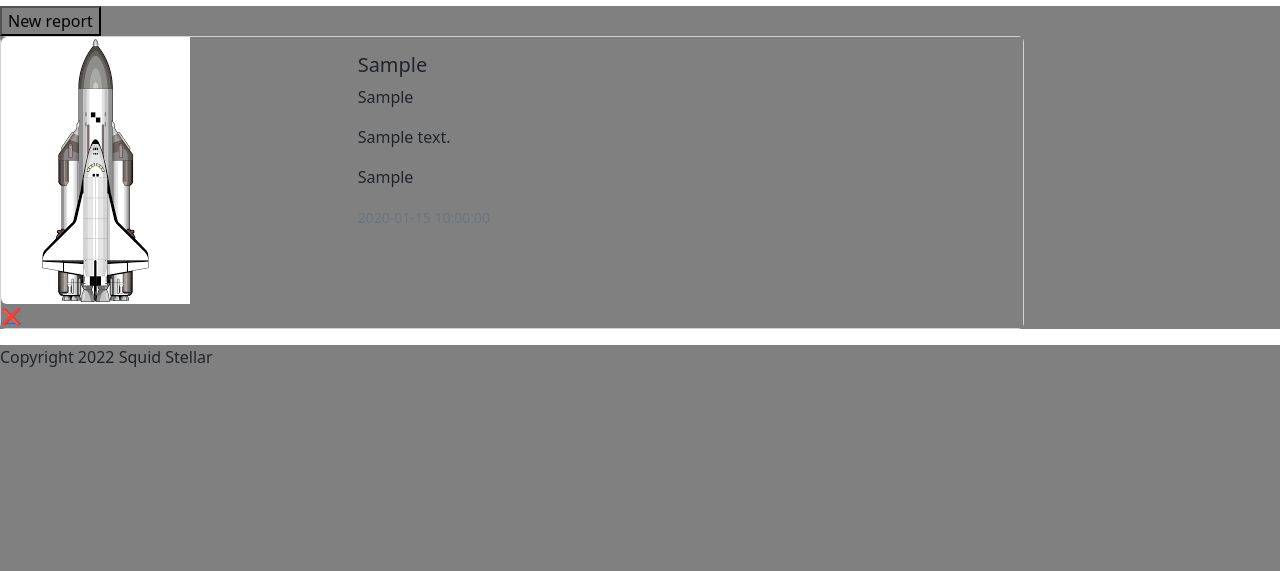
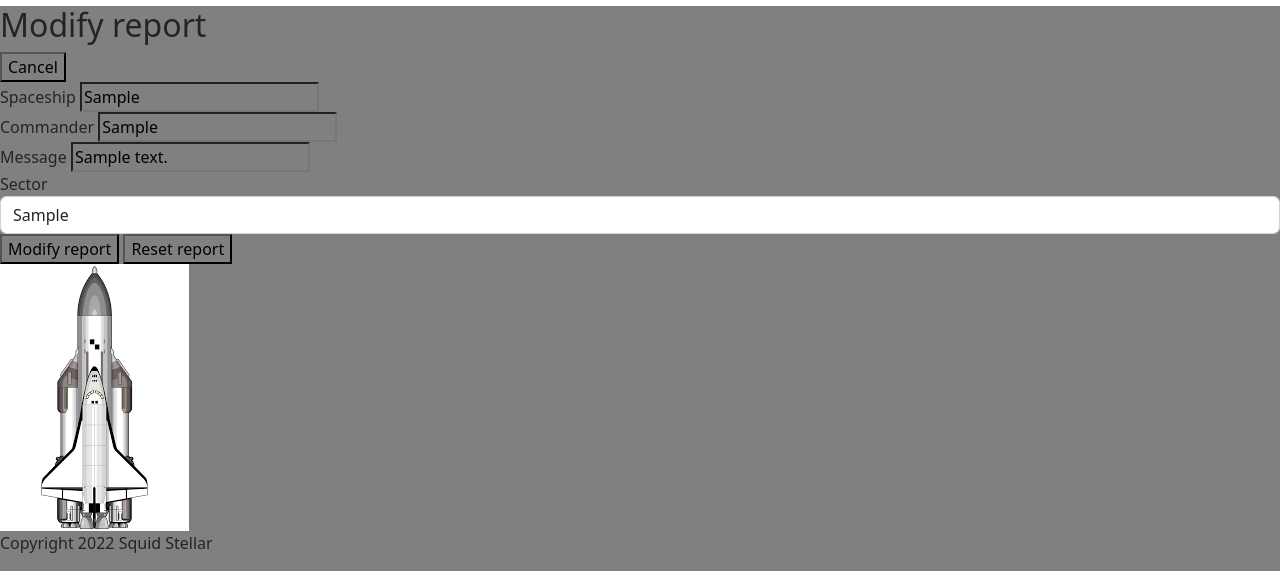
Before and after one commit to Beadeavila/SquidStellar, a PHP site: page /?action=edit&id=1 in a window 1280 px wide. Shown: the part 50-621 px from the top of the page. Run offline with PHP 8.4, Linux system fonts and the light colour scheme; tables that the repository leaves empty or names only in its code hold one stand-in row (values such as "Sample post").

Commit message:
update model MVC and change link buttons

```diff
--- a/src/Controllers/SpaceShipController.php
+++ b/src/Controllers/SpaceShipController.php
@@ -27,7 +27,21 @@ class SpaceShipController{
             $this->delete($_GET["id"]);
             return;
         }
-            $this->index();
+
+        if(isset($_GET["action"]) && ($_GET["action"] == "edit")){
+
+            $this->edit($_GET["id"]);
+            return;
+        }
+
+        if(isset($_GET["action"]) && ($_GET["action"] == "update")){
+
+            $this->update($_POST,$_GET["id"]);
+            return;
+        }
+
+        $this->index();
+
 
     }
 
@@ -68,6 +82,30 @@ class SpaceShipController{
 
     }
 
+    public function edit($id){
+
+        $spaceshipHelper = new Fleet();
+
+        $fleet = $spaceshipHelper -> findById($id);
+
+        new View ("editReport", ["spaceship"=>$fleet]);
+
+    }
+
+    public function update(array $request,$id){
+
+        $spaceshipHelper = new Fleet();
+
+        $fleet = $spaceshipHelper -> findById($id);
+
+        $fleet->rename($request["spaceship"],$request["commander"],$request["message"],$request["sector"]);
+
+        $fleet->update();
+
+        $this->index();
+    }
+
+
 
 
 }
--- a/src/Models/Fleet.php
+++ b/src/Models/Fleet.php
@@ -94,7 +94,21 @@ class Fleet{
 
         $query = $this->database->mysql->query("DELETE FROM `{$this->table}` WHERE `{$this->table}`.`id` = {$this->id}");
 
+     }
 
+
+     public function rename($spaceshipNew,$commanderNew,$messageNew,$sectorNew){
+
+        $this->spaceship=$spaceshipNew;
+        $this->commander=$commanderNew;
+        $this->message=$messageNew;
+        $this->sector=$sectorNew;
+
+    }
+
+     public function update(){
+
+        $this->database->mysql->query("UPDATE `{$this->table}` SET `spaceship` = '{$this->spaceship}',`commander` = '{$this->commander}', `message` = '{$this->message}', `sector` = '{$this->sector}' WHERE `ID` = {$this->id}" );
 
      }
 
--- /dev/null
+++ b/src/Views/editReport.php
@@ -0,0 +1,47 @@
+<?php
+        require_once("Components/layout.php");
+        require_once("Components/header.php");
+
+?>
+<html>
+<body>
+        <main>
+                <h2>Modify report</h2>
+                <a href="./index.php"><button type="button" id="button-cancel">Cancel</button></a>
+
+                        <form action='?action=update&id=<?php echo $data["spaceship"]->getId() ?>' method="post">
+                        <div>
+                                <span>Spaceship</span>
+                                <input type="text" name="spaceship" required value="<?php echo $data["spaceship"]->getSpaceship() ?>">
+                        </div>
+                        <div>
+                                <span>Commander</span>
+                                <input type="text" name="commander" required value="<?php echo $data["spaceship"]->getCommander() ?>">
+                        </div>
+                        <div>
+                                <span>Message</span>
+                                <input type="text" name="message" required value="<?php echo $data["spaceship"]->getMessage() ?>">
+                        </div>
+                        <div>
+                                <span>Sector</span>
+                                <input class="form-control" type="text" name="sector" required value="<?php echo $data["spaceship"]->getSector() ?>">
+                        </div>
+                        <div>
+                                <input type="submit" value="Modify report">
+                                <input type="reset" value="Reset report">
+                        </div>
+                        </form>
+                        <div>
+                                <img src="public/cohete.png">
+
+                        </div>
+
+        </main>
+
+        <?php
+
+        require_once("Components/footer.php");
+
+        ?>
+</body>
+</html>
--- a/src/Views/spaceshipList.php
+++ b/src/Views/spaceshipList.php
@@ -43,7 +43,8 @@
                             </div>
                         </div>
                         <div>
-                            <a href='?action=delete&id={$spaceship->getId()}'>❌</a>
+                            <a href='?action=delete&id={$spaceship->getId()}'>Delete</a>
+                            <a href='?action=edit&id={$spaceship->getId()}'>Modify</a>
                         </div>
                     </div>
                     ";
```
